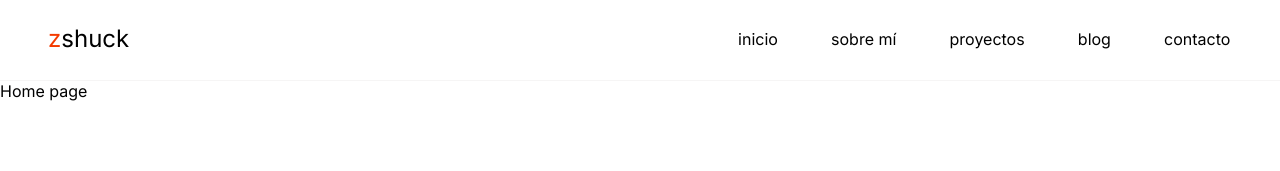
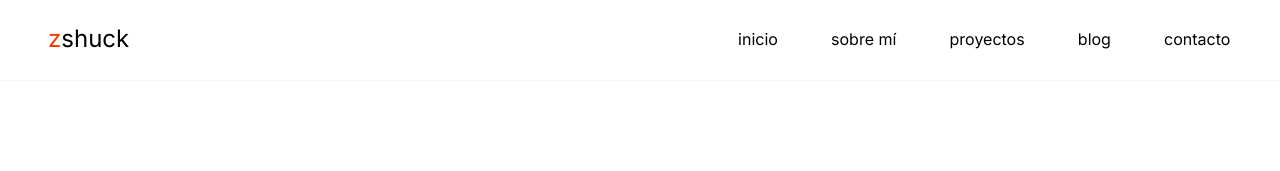
Before and after one commit to 9Shuck/zshuck_front, a Next.js app: page / in a window 1280 px wide. Shown: the top 171 px of the page. Built offline with nearby package versions, Linux system fonts and the light colour scheme.

Commit message:
solving route problems

```diff
--- a/src/pages/_app.tsx
+++ b/src/pages/_app.tsx
@@ -1,6 +1,12 @@
 import '@/styles/globals.scss'
 import type { AppProps } from 'next/app'
+import NavBar from '@/components/navbar'
 
 export default function App({ Component, pageProps }: AppProps) {
-  return <Component {...pageProps} />
+  return (
+    <>
+      <NavBar/>
+      <Component {...pageProps} />
+    </>
+  )
 }
--- a/src/pages/_document.tsx
+++ b/src/pages/_document.tsx
@@ -13,7 +13,6 @@ export default function Document() {
         <link rel="icon" href="/favicon.ico" />
       </Head>
       <body>
-        <NavBar/>
         <Main/>
         <NextScript />
       </body>
--- a/src/pages/index.tsx
+++ b/src/pages/index.tsx
@@ -1,6 +1,4 @@
-import Head from 'next/head'
 import { Inter } from '@next/font/google'
-import NavBar from '../components/navbar'
 
 
 const inter = Inter({ subsets: ['latin'] })
@@ -8,7 +6,6 @@ const inter = Inter({ subsets: ['latin'] })
 export default function Home() {
   return (
     <>
-        Home page
     </>
   )
 }
```
